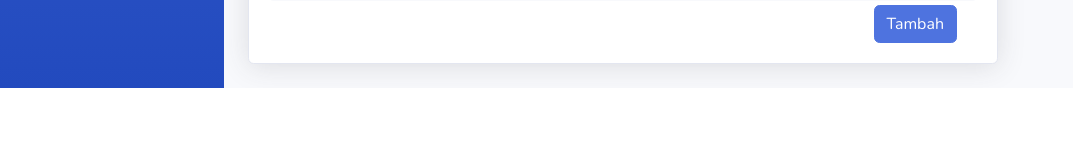
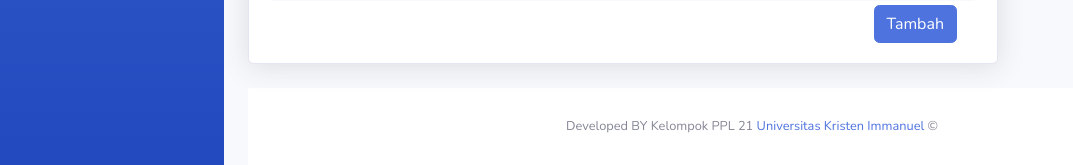
Before and after one commit to vsh2607/is_library, a CodeIgniter app: page /database/index.php/buku/add in a window 1280 px wide. Shown: the part 965-1130 px from the top of the page, without its empty margins (0-1073 px from the left). Before the commit the page ends 1053 px from the top, so only its background shows below. Run offline with CodeIgniter, Linux system fonts and the light colour scheme; a user stored in the database is signed in; data comes from the database, SQL or seed files in the repository.

Commit message:
footer added

```diff
--- a/application/views/templates/menu_footer.php
+++ b/application/views/templates/menu_footer.php
@@ -1,4 +1,12 @@
-
+  <!-- Footer -->
+  <footer class="sticky-footer bg-white">
+      <div class="container my-auto">
+          <div class="copyright text-center my-auto">
+              <span>Developed BY Kelompok PPL 21<a href="https://ukrim.ac.id/" target="_blank"> Universitas Kristen Immanuel</a> &copy; </span>
+          </div>
+      </div>
+  </footer>
+  <!-- End of Footer -->
 
   </div>
   <!-- End of Content Wrapper -->
@@ -12,8 +20,7 @@
   </a>
 
   <!-- Logout Modal-->
-<div class="modal fade" id="logoutModal" tabindex="-1" role="dialog" aria-labelledby="exampleModalLabel"
-    aria-hidden="true">
+  <div class="modal fade" id="logoutModal" tabindex="-1" role="dialog" aria-labelledby="exampleModalLabel" aria-hidden="true">
       <div class="modal-dialog" role="document">
           <div class="modal-content">
               <div class="modal-header">
@@ -25,7 +32,7 @@
               <div class="modal-body">Klik Logout untuk mengakhiri sesi.</div>
               <div class="modal-footer">
                   <button class="btn btn-secondary" type="button" data-dismiss="modal">Cancel</button>
-                <a class="btn btn-primary" href="<?=base_url()?>auth/logout">Logout</a>
+                  <a class="btn btn-primary" href="<?= base_url() ?>auth/logout">Logout</a>
               </div>
           </div>
       </div>
```
Also changed, not shown: application/views/dashboard/dashboard.php (+15 -7 lines). Lines whose indentation alone changed are shown as unchanged.
